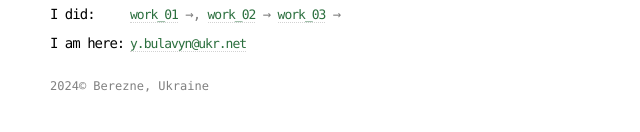
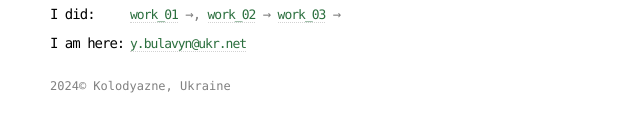
Before and after one commit to jenkok99/CV, a plain HTML site: page index.html in a window 1280 px wide. Shown: the part 160-292 px from the top of the page, 0-640 px from the left. Drawn offline with Linux system fonts and the light colour scheme.

Commit message:
Update index.html

```diff
--- a/index.html
+++ b/index.html
@@ -26,7 +26,7 @@
 					<li><span>I am here:</span><span><noindex><a class="mail" rel="nofollow" href="mailto:y.bulavyn@ukr.net">y.bulavyn@ukr.net</a></noindex></span></li>
 				</ul>
 			</section>
-			<footer>2024&copy; Berezne, Ukraine</footer>
+			<footer>2024&copy; Kolodyazne, Ukraine</footer>
 		</div>
 	</body>
 </html>
```
